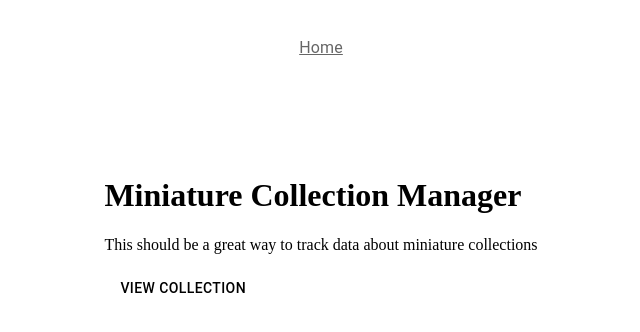
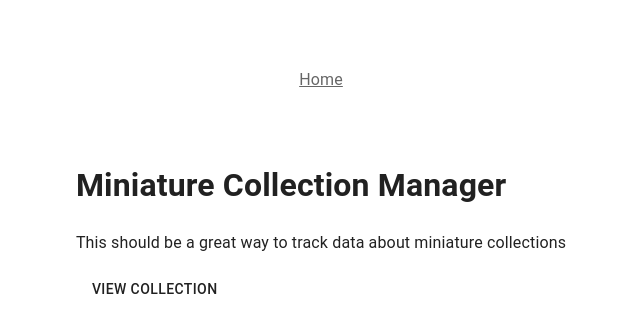
Before and after one commit to KWilson718/MiniatureCollectionManager, a Next.js app: page / in a window 1280 px wide. Shown: the top 332 px of the page, without its empty margins (319-959 px from the left). Built offline with nearby package versions, Linux system fonts and the light colour scheme.

Commit message:
starting to implement the theming + data display

```diff
--- a/app/globals.css
+++ b/app/globals.css
@@ -12,12 +12,16 @@
     flex-direction: column;
     align-items: center;
     justify-content: center;
-    height: 100vh;
+    min-height: 100vh;
 }
 
 .navHeader {
     min-height: 15vh;
-    padding-top: 2rem;
+    width: 100vw;
+    display: flex;
+    flex-direction: row;
+    align-items: center;
+    justify-content: center;
 }
 
 .mainApp {
--- a/app/layout.js
+++ b/app/layout.js
@@ -1,15 +1,25 @@
+'use client'
+
 import React from 'react';
 import './globals.css';
 import CustomBreadcrumbs from '../components/ui/Breadcrumbs';
+import { ThemeProvider, CssBaseline } from '@mui/material';
+import theme from '@/components/ui/theme';
 
 export default function RootLayout({ children }) {
   return (
-    <html lang="en" className='root'>
-      <body className='rootBody'>
-        <header className='navHeader'>
-          <CustomBreadcrumbs />
-        </header>
-        <main className='mainApp'>{children}</main>
+    <html lang="en" className="root">
+      <body className="rootBody">
+        <ThemeProvider theme={theme}>
+          {/* CssBaseline for consistent styling */}
+          <CssBaseline />
+          <header className="navHeader">
+            <CustomBreadcrumbs />
+          </header>
+          <main className="mainApp">
+            {children}
+          </main>
+        </ThemeProvider>
       </body>
     </html>
   );
--- a/app/page.js
+++ b/app/page.js
@@ -2,13 +2,15 @@
 
 import { useRouter } from "next/navigation";
 
-import Button from '@mui/material/Button';
+import { Box, Button } from '@mui/material';
 
 export default function Home() {
   const router = useRouter();
 
   return (
-    <div>
+    <Box
+
+    >
       <h1>Miniature Collection Manager</h1>
       <p>This should be a great way to track data about miniature collections</p>
       <Button
@@ -16,7 +18,8 @@ export default function Home() {
           router.push('/selection')
         }}
         variant="outline"
+        color="primary"
       >View Collection</Button>
-    </div>
+    </Box>
   );
 }
--- a/app/selection/page.js
+++ b/app/selection/page.js
@@ -2,7 +2,7 @@
 
 import { useRouter } from "next/navigation";
 
-import Button from '@mui/material/Button';
+import { Stack, Button } from "@mui/material";
 
 
 export default function SelectMini() {
@@ -12,7 +12,8 @@ export default function SelectMini() {
         <div>
             <h1>Select a Faction to View Miniatures</h1>
             <p>Miniatures are filtered by Brand, then by Game, then by Faction</p>
+            <Stack spacing={1}>
+            </Stack>
         </div>
-
     );
 }
--- /dev/null
+++ b/components/ui/theme.js
@@ -0,0 +1,20 @@
+import { createTheme } from '@mui/material/styles';
+
+const theme = createTheme({
+    palette: {
+      primary: {
+        main: '#1976d2',
+        light: '#63a4ff',
+        dark: '#004ba0',
+        contrastText: '#ffffff',
+      },
+      secondary: {
+        main: '#dc004e',
+        light: '#ff5c8d',
+        dark: '#9a0036',
+        contrastText: '#000000',
+      },
+    },
+  });
+
+export default theme;
```
